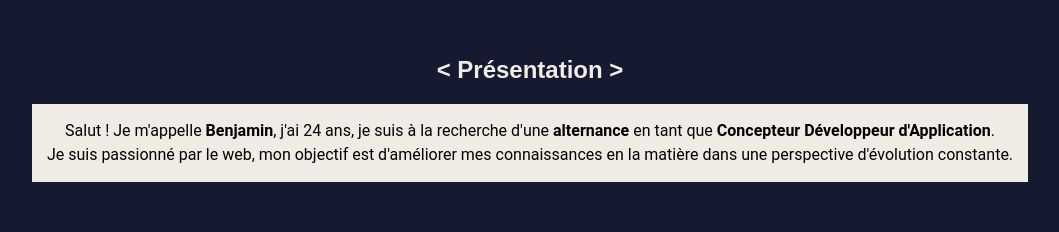
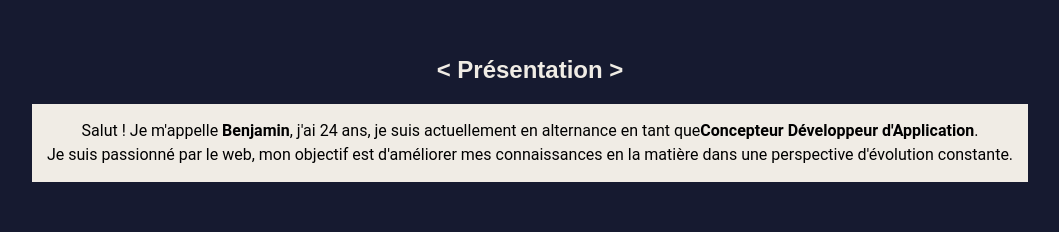
Before and after one commit to BenjaminVQE/portfolio, a React (Create React App) app: page / in a window 1280 px wide. Shown: the part 818-1050 px from the top of the page, without its empty margins (110-1169 px from the left). Built offline with nearby package versions, Linux system fonts and the light colour scheme.

Commit message:
Update aboutView.tsx

```diff
--- a/src/components/aboutView/aboutView.tsx
+++ b/src/components/aboutView/aboutView.tsx
@@ -15,7 +15,7 @@ function AboutView() {
       <h2>&lt; Présentation &gt;</h2>
       <div className="aboutMe">
         Salut ! Je m'appelle <strong>Benjamin</strong>, j'ai {resultBirth} ans,
-        je suis à la recherche d'une <strong>alternance</strong> en tant que{" "}
+        je suis actuellement en alternance en tant que
         <strong>Concepteur Développeur d'Application</strong>. <br />
         Je suis passionné par le web, mon objectif est d'améliorer mes
         connaissances en la matière dans une perspective d'évolution constante.
```
